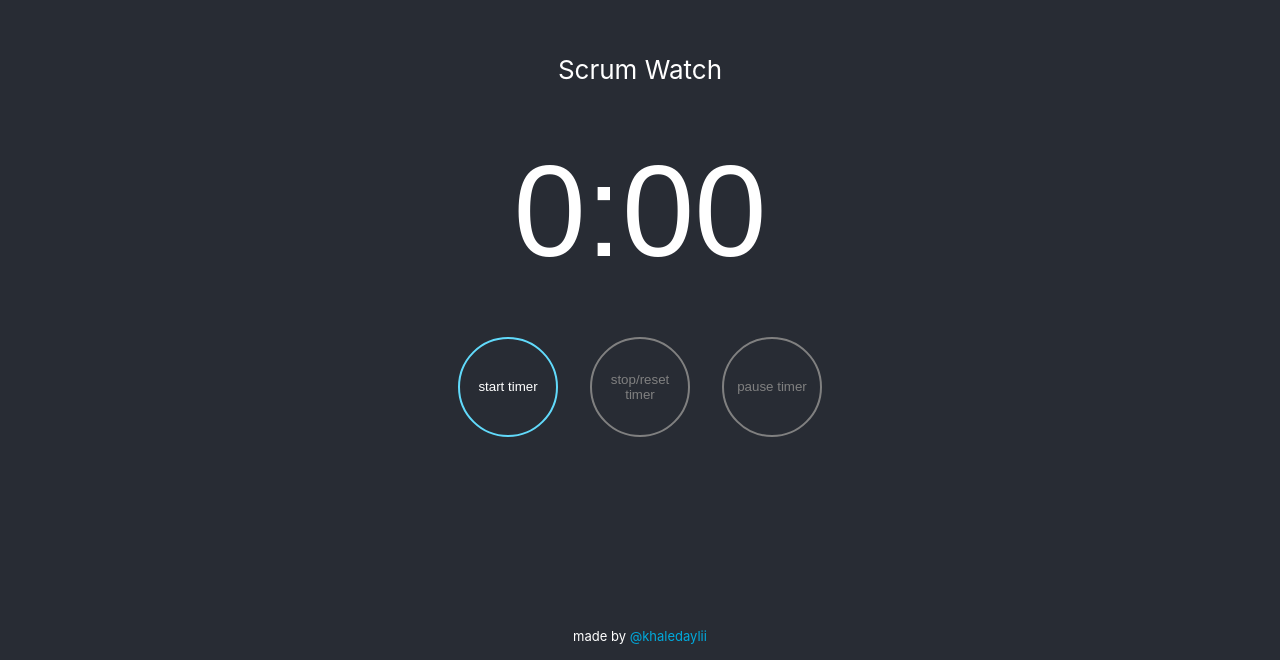
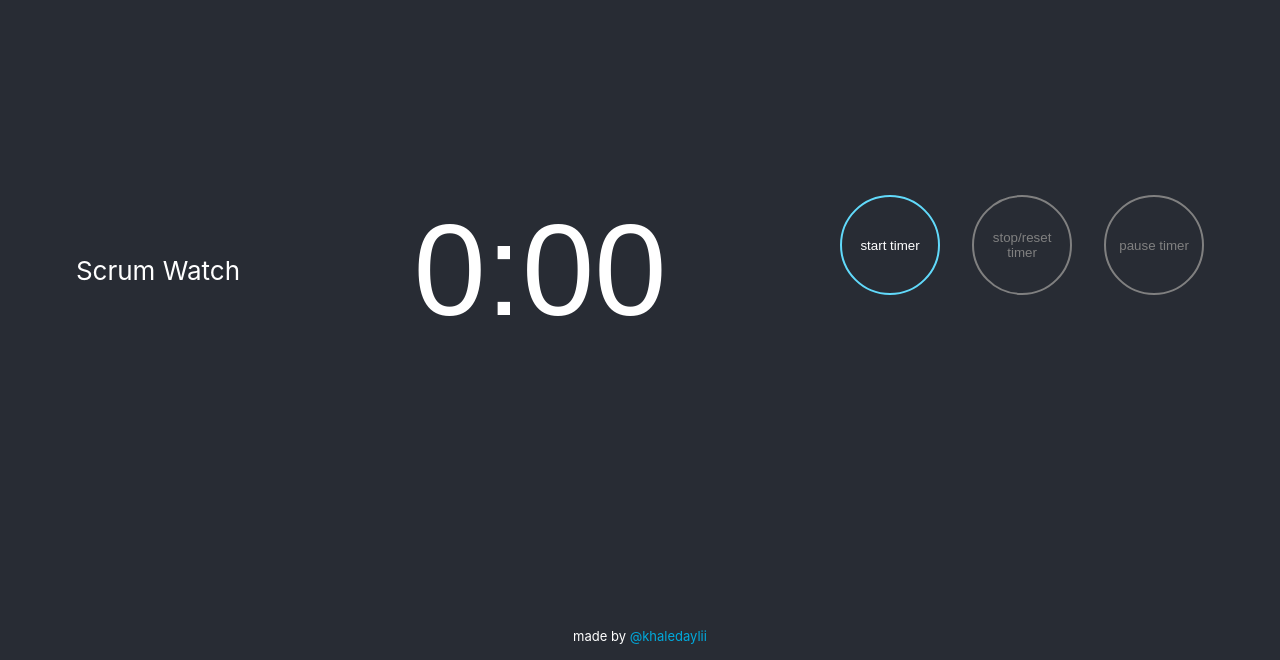
Before and after one commit to KhaledAylii/scrum-watch-next, a Next.js app: page / in a window 1280 px wide. Shown: the part 140-800 px from the top of the page. Built offline with nearby package versions, Linux system fonts and the light colour scheme.

Commit message:
make it flat

```diff
--- a/pages/_app.js
+++ b/pages/_app.js
@@ -101,7 +101,10 @@ function App() {
           </button>
         </div>
         <div className="App-footer">
-          made by <a href="http://github.com/khaledaylii">@khaledaylii</a>
+          made by{" "}
+          <a href="http://github.com/khaledaylii" target={"_blank"}>
+            @khaledaylii
+          </a>
         </div>
       </header>
     </div>
--- a/styles/App.css
+++ b/styles/App.css
@@ -20,7 +20,7 @@
   min-height: 100vh;
   max-width: 100vw;
   display: flex;
-  flex-direction: column;
+  flex-direction: row;
   align-items: center;
   justify-content: center;
   font-size: calc(10px + 2vmin);
```
